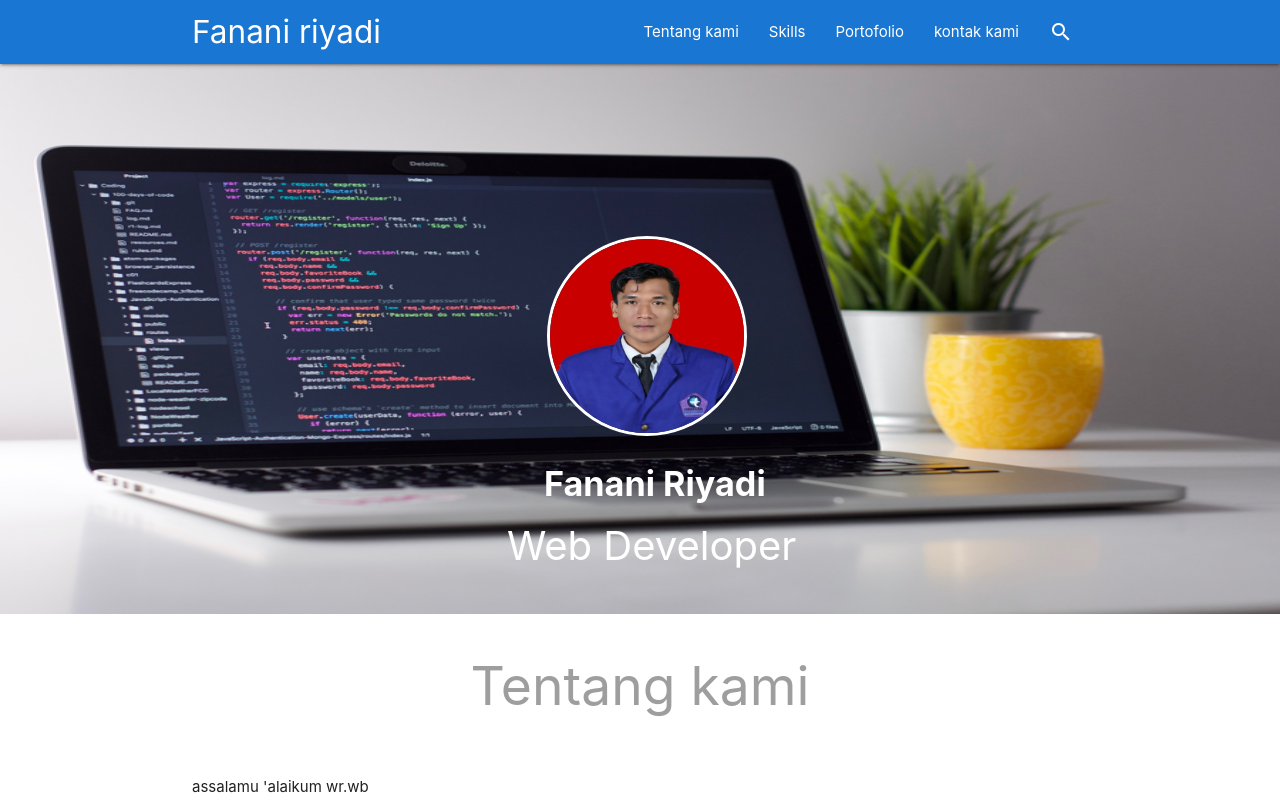
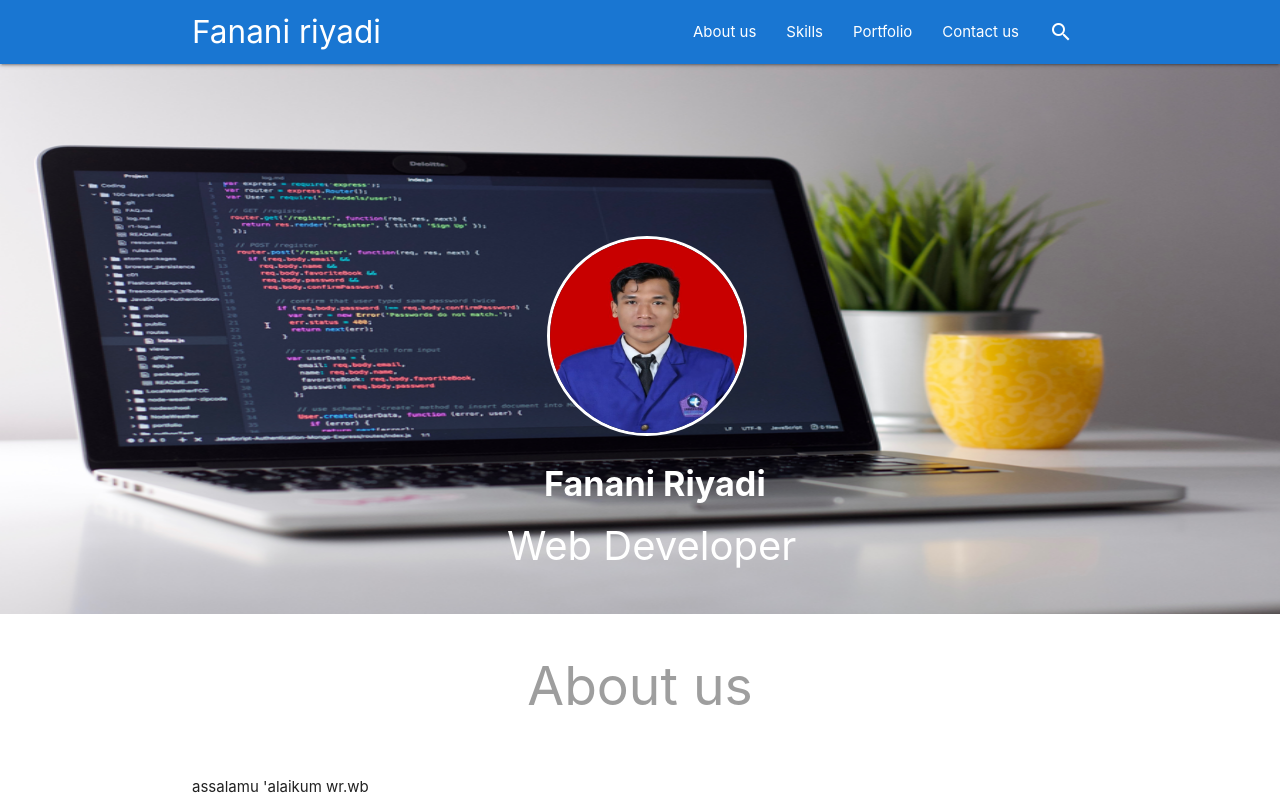
Before and after one commit to fananiriyadi/fananiriyadi.github.io, a plain HTML site: page index.html in a window 1280 px wide. Shown: the top 802 px of the page. Drawn offline with Linux system fonts and the light colour scheme; a script that the page names is missing.

Commit message:
modifikasi file index.html

```diff
--- a/index.html
+++ b/index.html
@@ -25,10 +25,10 @@
             <li><a href="#" id="cari"><i class="material-icons">search</i></a></li>
           </ul>
           <ul class="right hide-on-med-and-down">
-            <li><a href="#About">Tentang kami</a></li>
+            <li><a href="#About">About us</a></li>
             <li><a href="#Skills">Skills</a></li>
-            <li><a href="#Portofolio">Portofolio</a></li>
-            <li><a href="#Contact"> kontak kami</a></li>
+            <li><a href="#Portofolio">Portfolio</a></li>
+            <li><a href="#Contact">Contact us</a></li>
           </ul>
         </div>
       </div>
@@ -85,7 +85,7 @@
   <section id="About" class="About scrollspy">
     <div class="container">
       <div class="row">
-        <h2 class="center grey-text darken-3">Tentang kami<h3></h3>
+        <h2 class="center grey-text darken-3">About us<h3></h3>
           <p class="col m12 s12">
             <p>assalamu 'alaikum wr.wb</p>
             <p style="text-align: justify; text-indent:50px;">Perkenalkan nama saya fanani riyadi, biasanya saya di
@@ -205,7 +205,7 @@
 
   </section>
   <section id="Contact" class="Contact scrollspy">
-    <h3 class="center grey-text darken-3">Kontak kami<h3></h3>
+    <h3 class="center grey-text darken-3">Contact us<h3></h3>
       <div class="container">
         <div class="row">
           <div class="col s12 m8 offset-m2">
```
